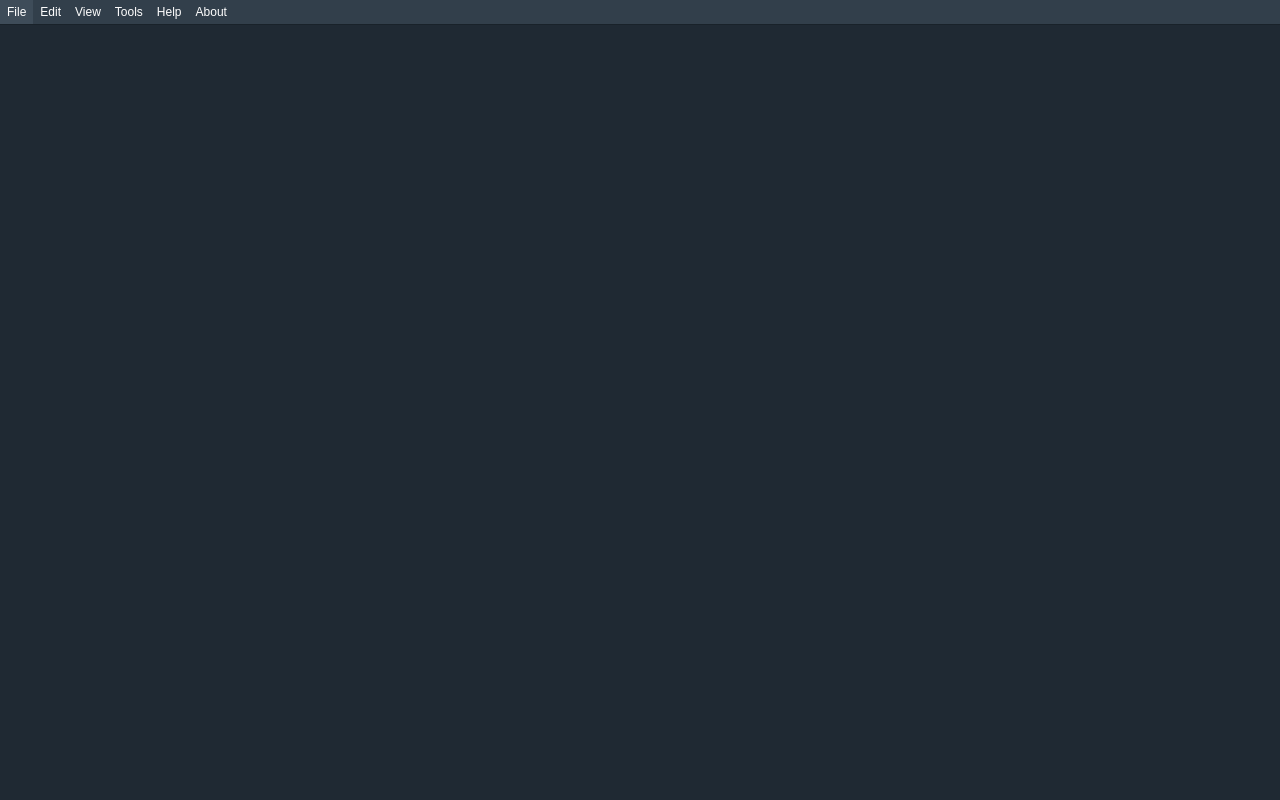
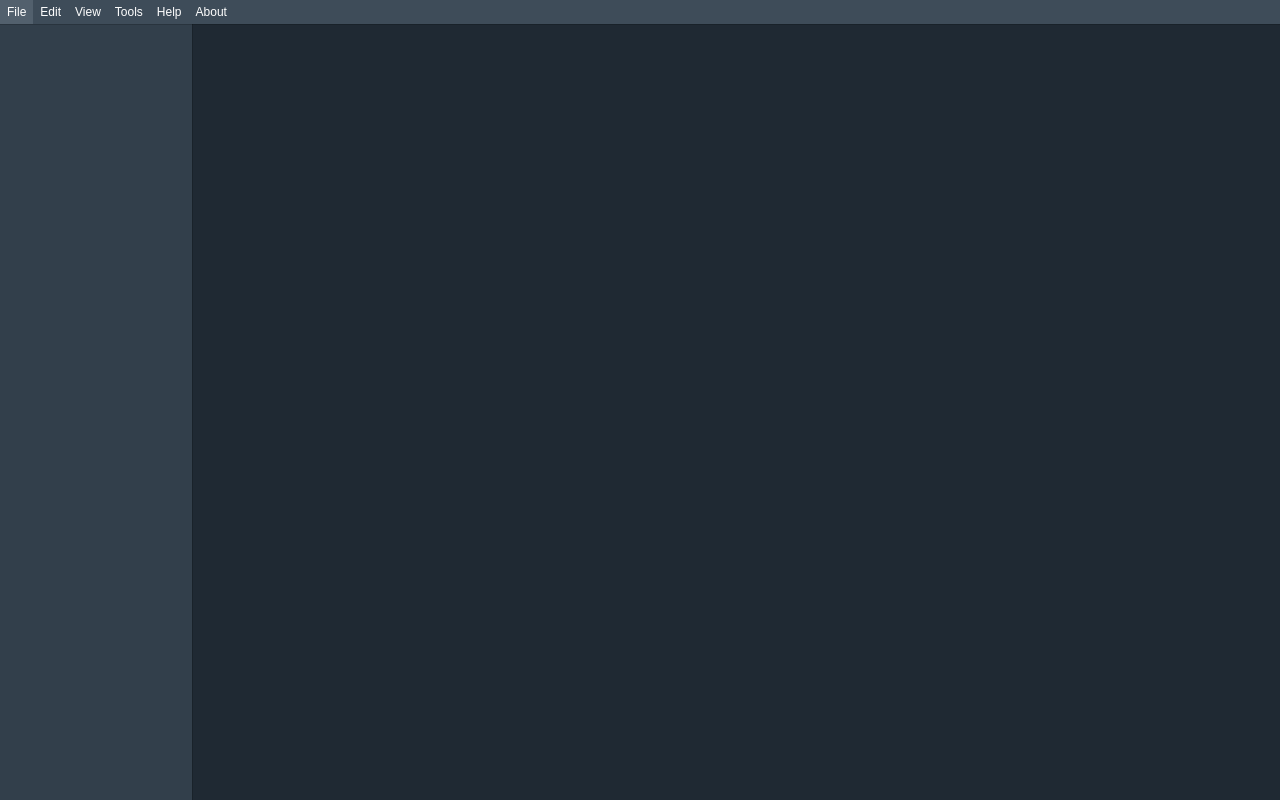
Before and after one commit to NickSpyker/wave-master, a Vue app: page / in a window 1280 px wide. Built offline with nearby package versions, Linux system fonts and the light colour scheme.

Commit message:
add nav menu

```diff
--- a/src/App.vue
+++ b/src/App.vue
@@ -3,5 +3,6 @@
 </script>
 
 <template>
+  <NavMenu />
   <MainMenu />
 </template>
--- a/src/components/button/PrimaryButton.vue
+++ b/src/components/button/PrimaryButton.vue
@@ -7,14 +7,14 @@
 <style scoped>
 button {
     margin: 0;
+    border: none;
     padding: 10px;
-    border: none;
     font-size: 15px;
     color: var(--white);
     background-color: transparent;
     font-family: "Fira Code", sans-serif;
 }
 button:hover {
-    background-color: var(--gray700);
+    background-color: var(--gray600);
 }
 </style>
--- a/src/components/menu/MainMenu.vue
+++ b/src/components/menu/MainMenu.vue
@@ -29,9 +29,10 @@
 div {
     top: 0;
     left: 0;
-    right: 100%;
+    width: 100%;
+    position: absolute;
     box-shadow: #000000 0 0 1px;
-    background-color: var(--gray800);
+    background-color: var(--gray700);
 }
 .main-menu-button {
     font-size: 12px;
--- /dev/null
+++ b/src/components/menu/NavMenu.vue
@@ -0,0 +1,21 @@
+<script setup lang="ts">
+
+</script>
+
+<template>
+  <div>
+
+  </div>
+</template>
+
+<style scoped>
+div {
+    top: 0;
+    left: 0;
+    width: 15%;
+    height: 100%;
+    position: absolute;
+    box-shadow: #000000 0 0 1px;
+    background-color: var(--gray800);
+}
+</style>
--- a/src/main.ts
+++ b/src/main.ts
@@ -9,7 +9,9 @@ const app = createApp(App);
 app.use(createPinia());
 
 import MainMenu from "@/components/menu/MainMenu.vue";
+import NavMenu from "@/components/menu/NavMenu.vue";
 app.component("MainMenu", MainMenu);
+app.component("NavMenu", NavMenu);
 
 import HorTile from "@/components/tile/HorTile.vue";
 import VerTile from "@/components/tile/VerTile.vue";
```
